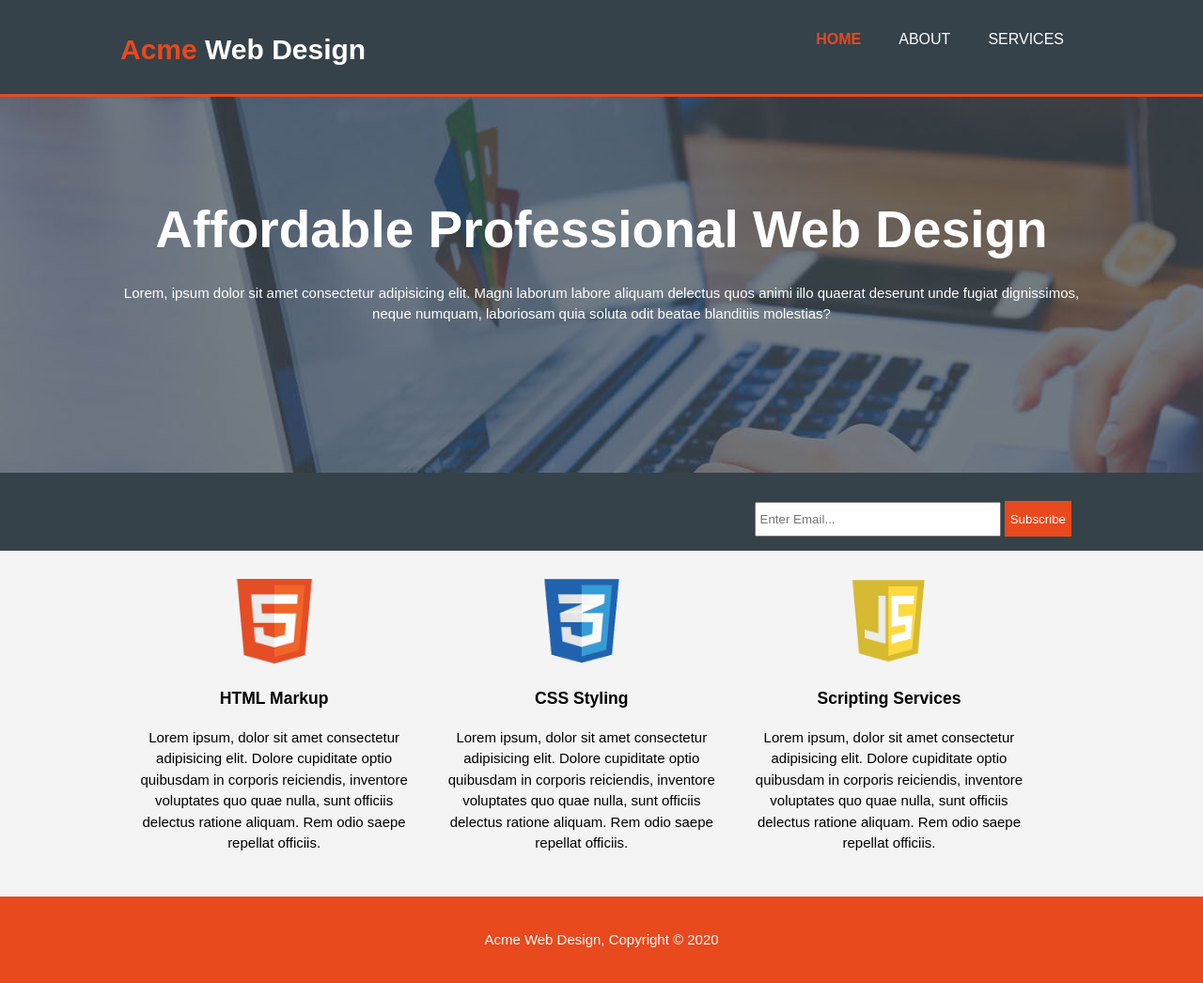
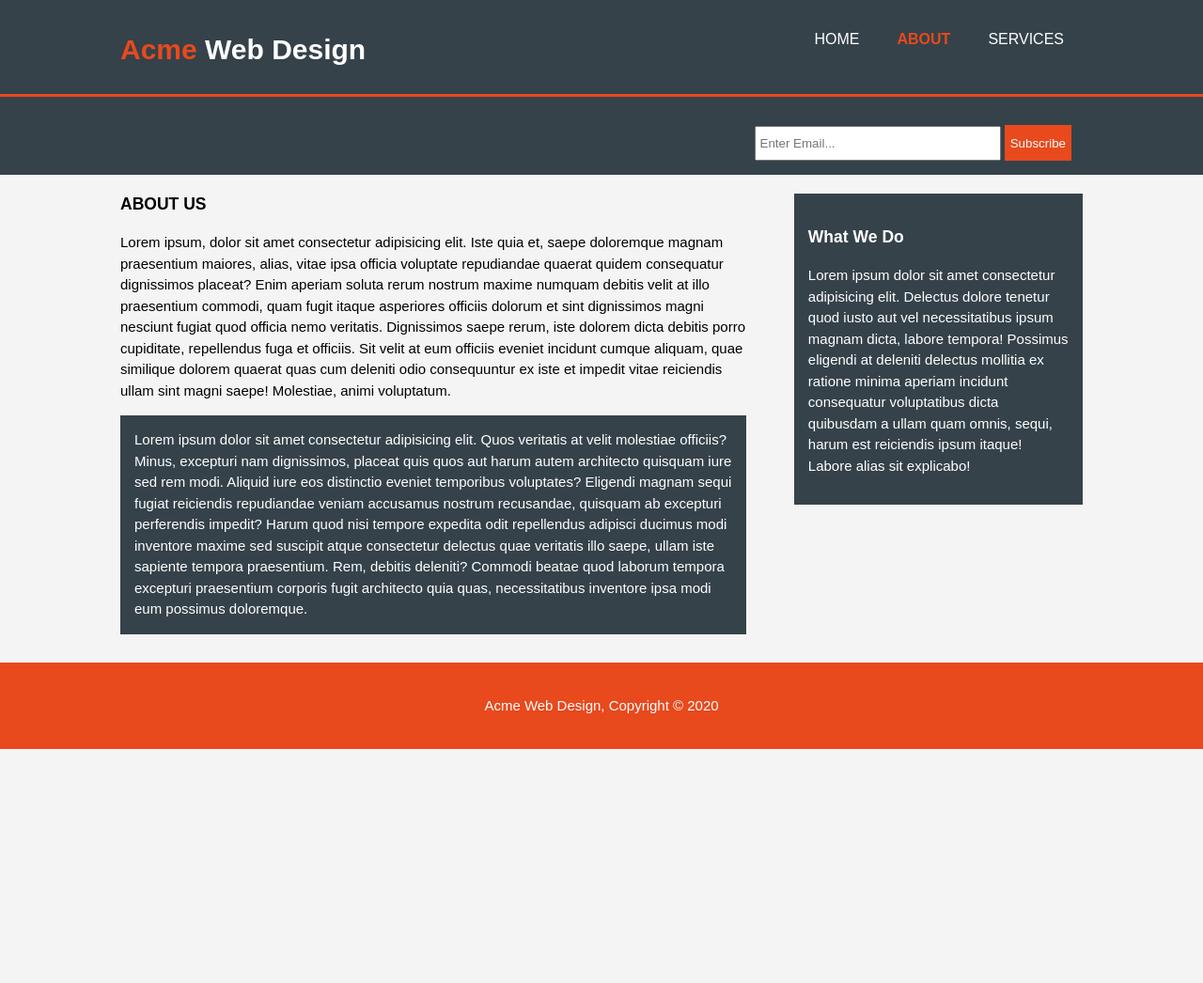
Before and after one commit to EASYMAK777/gen-biz-page, a plain HTML site: page services.html in a window 1280 px wide. Shown: the whole page at 94% size. After the commit the page ends 800 px from the top, so only its background shows below. Drawn offline with Linux system fonts and the light colour scheme.

Commit message:
changed title of services page

```diff
--- a/services.html
+++ b/services.html
@@ -6,7 +6,7 @@
     <meta name="description" content="Affordable and professional web design">
     <meta name="keywords" content="web design, Affordable web design, professional web design">
     <meta name="author" content="Juan Flores">
-    <title>Acme Web Design | Welcome</title>
+    <title>Acme Web Design | Services</title>
     <link rel="stylesheet" href="./assets/CSS/style.css">
 
 </head>
@@ -18,21 +18,15 @@
             </div>
             <nav>
                 <ul>
-                    <li class="current"><a href="index.html">Home</a></li>
-                    <li><a href="about.html">About</a></li>
+                    <li><a href="index.html">Home</a></li>
+                    <li class="current"><a href="about.html">About</a></li>
                     <li><a href="services.html">Services</a></li>
                 </ul>
             </nav>
         </div>
     </header>
 
-    <section id="showcase">
-        <div class="container">
-            <h1>Affordable Professional Web Design</h1>
-            <p> Lorem, ipsum dolor sit amet consectetur adipisicing elit. Magni laborum labore aliquam delectus quos animi illo quaerat deserunt unde fugiat dignissimos, neque numquam, laboriosam quia soluta odit beatae blanditiis molestias?</p>
 
-        </div>
-    </section>
 
     <section id="newsletter">
         <div class="container">
@@ -43,29 +37,23 @@
         </div>
     </section>
 
-    <section id="boxes">
+    <section id="main">
         <div class="container">
-            <div class="box">
-                <img src="./assets/img/logo_html.png" alt="html-logo" id="box">
-                <h3>HTML Markup</h3>
-                <p>Lorem ipsum, dolor sit amet consectetur adipisicing elit. Dolore cupiditate optio quibusdam in corporis reiciendis, inventore voluptates quo quae nulla, sunt officiis delectus ratione aliquam. Rem odio saepe repellat officiis.</p>
-            </div>
+            <article id="main-col">
+                <h1 class="page-title">ABOUT US</h1>
+                <p>Lorem ipsum, dolor sit amet consectetur adipisicing elit. Iste quia et, saepe doloremque magnam praesentium maiores, alias, vitae ipsa officia voluptate repudiandae quaerat quidem consequatur dignissimos placeat? Enim aperiam soluta rerum nostrum maxime numquam debitis velit at illo praesentium commodi, quam fugit itaque asperiores officiis dolorum et sint dignissimos magni nesciunt fugiat quod officia nemo veritatis. Dignissimos saepe rerum, iste dolorem dicta debitis porro cupiditate, repellendus fuga et officiis. Sit velit at eum officiis eveniet incidunt cumque aliquam, quae similique dolorem quaerat quas cum deleniti odio consequuntur ex iste et impedit vitae reiciendis ullam sint magni saepe! Molestiae, animi voluptatum.</p>
+                <p class="dark">Lorem ipsum dolor sit amet consectetur adipisicing elit. Quos veritatis at velit molestiae officiis? Minus, excepturi nam dignissimos, placeat quis quos aut harum autem architecto quisquam iure sed rem modi. Aliquid iure eos distinctio eveniet temporibus voluptates? Eligendi magnam sequi fugiat reiciendis repudiandae veniam accusamus nostrum recusandae, quisquam ab excepturi perferendis impedit? Harum quod nisi tempore expedita odit repellendus adipisci ducimus modi inventore maxime sed suscipit atque consectetur delectus quae veritatis illo saepe, ullam iste sapiente tempora praesentium. Rem, debitis deleniti? Commodi beatae quod laborum tempora excepturi praesentium corporis fugit architecto quia quas, necessitatibus inventore ipsa modi eum possimus doloremque.</p>
+            </article>
+
+            <aside id="sidebar">
+                <div class="dark">
 
 
+                    <h3>What We Do</h3>
+                    <p>Lorem ipsum dolor sit amet consectetur adipisicing elit. Delectus dolore tenetur quod iusto aut vel necessitatibus ipsum magnam dicta, labore tempora! Possimus eligendi at deleniti delectus mollitia ex ratione minima aperiam incidunt consequatur voluptatibus dicta quibusdam a ullam quam omnis, sequi, harum est reiciendis ipsum itaque! Labore alias sit explicabo!</p>
+                </div>
 
-            <div class="box">
-                <img src="./assets/img/logo_css.png" alt="css-logo" id="box">
-                <h3>CSS Styling</h3>
-                <p>Lorem ipsum, dolor sit amet consectetur adipisicing elit. Dolore cupiditate optio quibusdam in corporis reiciendis, inventore voluptates quo quae nulla, sunt officiis delectus ratione aliquam. Rem odio saepe repellat officiis.</p>
-            </div>
-
-
-
-            <div class="box">
-                <img src="./assets/img/js-logo.png" alt="javascript-logo" id="box">
-                <h3>Scripting Services</h3>
-                <p>Lorem ipsum, dolor sit amet consectetur adipisicing elit. Dolore cupiditate optio quibusdam in corporis reiciendis, inventore voluptates quo quae nulla, sunt officiis delectus ratione aliquam. Rem odio saepe repellat officiis.</p>
-            </div>
+            </aside>
         </div>
     </section>
 
```
